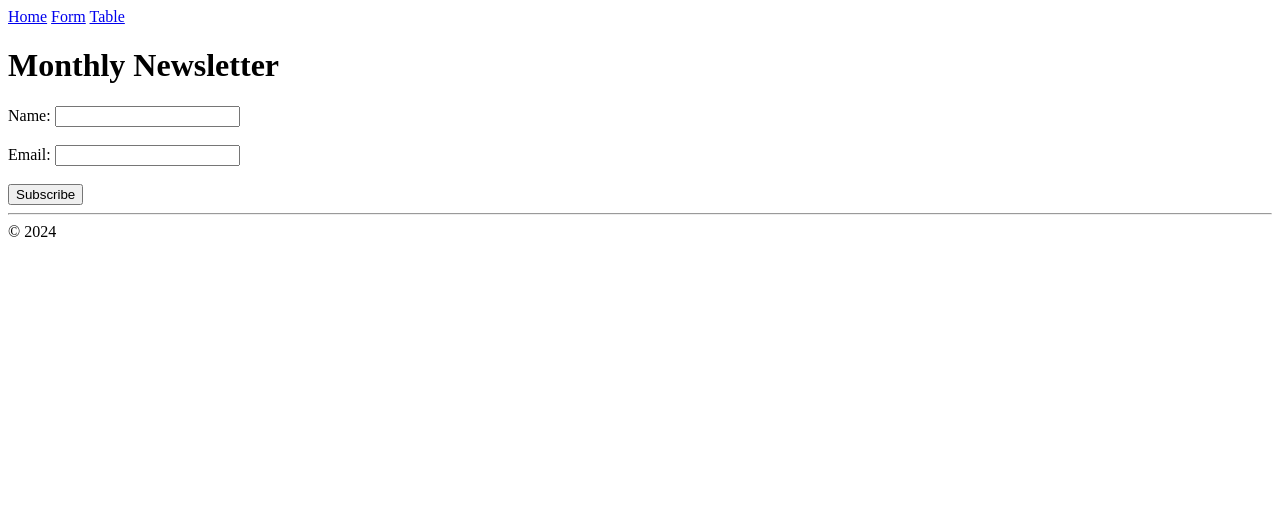
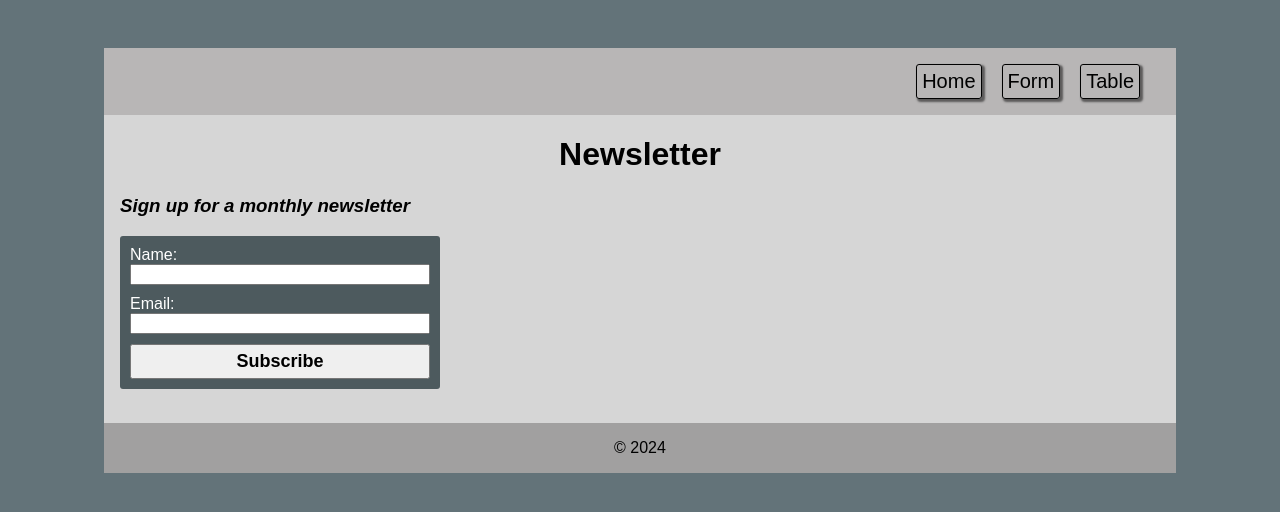
Before and after one commit to TianaJordan/Week2Assignment, a plain HTML site: page form.html in a window 1280 px wide. Drawn offline with Linux system fonts and the light colour scheme.

Commit message:
week 2 assignment styled with css

```diff
--- a/form.html
+++ b/form.html
@@ -3,32 +3,28 @@
 <head>
     <meta charset="UTF-8">
     <meta name="viewport" content="width=device-width, initial-scale=1.0">
-    <title>Week 1</title>
+    <title>Week 2</title>
+    <link rel="stylesheet" href="./styles.css">
 </head>
 <body>
-
-    <nav>
-        <a href="index.html">Home</a>
-        <a href="form.html">Form</a>
-        <a href="table.html">Table</a>
-    </nav>
-
-<!-- For my form I created a way to sign up for an email newsletter. It includes two text inputs, labels and a button.  -->
-
-    <h1>Monthly Newsletter</h1>
-
-    <form>
+    <div class="section-main">
+        <nav class="navbar">
+                <a class="nav-item" href="index.html">Home</a>
+                <a class="nav-item" href="form.html">Form</a>
+                <a class="nav-item" href="table.html">Table</a>
+        </nav>
+        <h1>Newsletter</h1>
+    <div class="section-form">
+        <h3>Sign up for a monthly newsletter</h3>
+    </div>
+        <form>
         <label for="name">Name:</label>
         <input type="text" name="first name">
-        <br><br>
         <label for="email">Email:</label>
         <input type="text" name="email">
-        <br><br>
-        <input type="submit" value="Subscribe">
-    </form>
-
-    <hr>
-
+        <button type="submit">Subscribe</button>
+        </form>
+    <br>
     <footer>
         &copy; 2024
     </footer>
--- /dev/null
+++ b/styles.css
@@ -0,0 +1,159 @@
+/* ---ELEMENT SELECTORS--- */
+
+html {
+    font-family: sans-serif;
+}
+
+body {
+    background-color: #637379;
+}
+
+h1 {
+    text-align: center;
+}
+
+h3 {
+    font-style: italic;
+    text-align: left;
+}
+
+p,
+ul {
+    text-align: left;
+}
+
+img {
+    margin: 1rem;
+}
+
+footer {
+    background-color: #a1a0a0;
+    text-align: center;
+    padding: 1rem;
+}
+
+/* ---CUSTOM CLASS SELECTORS--- */
+
+.navbar {
+    background-color: #b8b6b6;
+    padding: 1rem;
+    display: flex;
+    flex-wrap: nowrap;
+    justify-content: flex-end;
+    list-style-type: none;
+}
+
+/* I targeted the nav bar items to make them look like a button instead of plain text by adding a border and drop shadow.  */
+
+.nav-item {
+    border: 1px solid;
+    border-radius: 3px;
+    box-shadow: 2px 2px 2px 1px rgba(0 0 0 / .5);
+    padding: 5px;
+}
+
+/* Within the buttons, I removed the underlink from the link, added padding around the text and changed the font size. */
+
+.navbar a {
+    color:black;
+    text-decoration: none;
+    margin-right: 1em;
+    font-size: 20px;
+}
+
+/* The main section is a container for all the content that will be displayed on the page. I gave it a light background and margins. */
+
+.section-main {
+    background-color: #d6d6d6;
+    margin: 3rem 6rem;
+}
+
+/* I then split each project into its own section to target and style them separately. */
+
+.section-1,
+.section-2 {
+    text-align: left;
+    margin: 2rem;
+    overflow: auto;
+}
+
+/* I created divs to target the images for the projects separately from the logos on the table page.*/
+
+.section-1 img,
+.section-2 img
+ {
+    margin: 5px;
+}
+
+/* ---PSEUDO CLASS--- */
+/* This targets an element to enable styling for its display state. */
+
+.navbar a:hover {
+    color: #ffffff;
+}
+
+
+/* ---FORM--- */
+form {
+    background-color: #4d5a5e;
+    border-radius: 3px;
+    display: flex;
+    flex-direction: column;
+    max-width: 300px;
+    padding: 10px;
+    margin: 1rem;
+}
+
+form label {
+    color:rgb(255, 255, 255);
+}
+
+form input {
+    margin-bottom: 10px;
+}
+
+form button {
+    padding: 5px;
+    font-size: large;
+    font-weight: bold;
+}
+
+/* I created a div for the form heading to add some space and align it with the form itself.  */
+
+.section-form {
+    margin-left: 1rem ;
+}
+
+/* Similar to the links in the naviagtion, this pseudo class adds a background color to the subscribe button when you hover over it. */
+
+form button:hover {
+    background-color: #a2baba;
+}
+
+/* ---TABLE--- */
+/* To make the table more noticeable on the page, I gave it a border and added padding to the rows and margins. */
+
+table {
+    background-color: #d4d4d6;
+    margin: 1rem;
+    border: solid 2px;
+    border-radius: 3px;
+    padding: 10px;
+}
+
+thead {
+    background-color: #4d5a5e;
+    color: white;
+}
+
+/* This element selector targets the links within the table where I changed the deafult blue link color to black */
+
+table a {
+    color:black;
+}
+
+/* I created a pseudo class for the links to turn white when you hover. */
+
+table a:hover {
+    color:white;
+}
```
Also changed, not shown: index.html (+26 -41 lines), table.html (+21 -25 lines).
